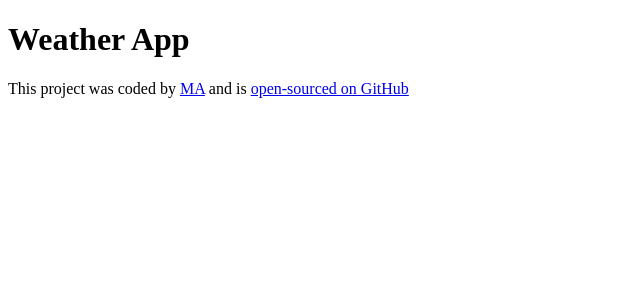
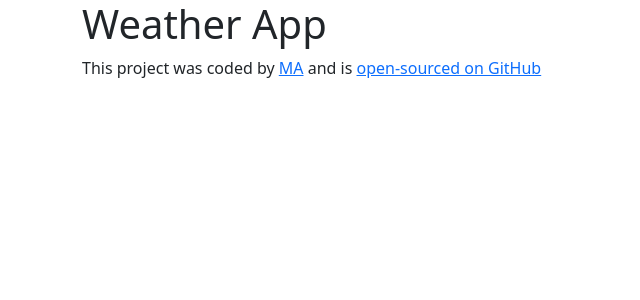
Before and after one commit to mchxyz/she-codes-react-weather-app, a React (Create React App) app: page / in a window 1280 px wide. Shown: the top 300 px of the page, without its empty margins (0-640 px from the left). Built offline with nearby package versions, Linux system fonts and the light colour scheme.

Commit message:
Added Bootstrap

```diff
--- a/package.json
+++ b/package.json
@@ -6,6 +6,7 @@
     "@testing-library/jest-dom": "^5.17.0",
     "@testing-library/react": "^13.4.0",
     "@testing-library/user-event": "^13.5.0",
+    "bootstrap": "^5.3.3",
     "react": "^18.3.1",
     "react-dom": "^18.3.1",
     "react-scripts": "5.0.1",
--- a/public/index.html
+++ b/public/index.html
@@ -2,7 +2,6 @@
 <html lang="en">
   <head>
     <meta charset="utf-8" />
-    <link rel="icon" href="%PUBLIC_URL%/favicon.ico" />
     <meta name="viewport" content="width=device-width, initial-scale=1" />
     <meta name="theme-color" content="#000000" />
     <meta name="description" content="React Weather App" />
--- a/src/App.js
+++ b/src/App.js
@@ -5,6 +5,7 @@ import './App.css';
 export default function App() {
   return (
     <div className='App'>
+      <div className="container">
       <h1>Weather App</h1>
       <footer>
         This project was coded by <a
@@ -22,6 +23,7 @@ export default function App() {
         open-sourced on GitHub
         </a>
     </footer>
+    </div>
   </div>
   );
 }
--- a/src/index.js
+++ b/src/index.js
@@ -1,6 +1,7 @@
 import React from 'react';
 import ReactDOM from 'react-dom/client';
 import './index.css';
+import 'bootstrap/dist/css/bootstrap.css';
 import App from './App';
 import reportWebVitals from './reportWebVitals';
 // import * as serviceWorker from './serviceWorker';
```
Also changed, not shown: 1 other file (tests, documents, lock files or other folders).
